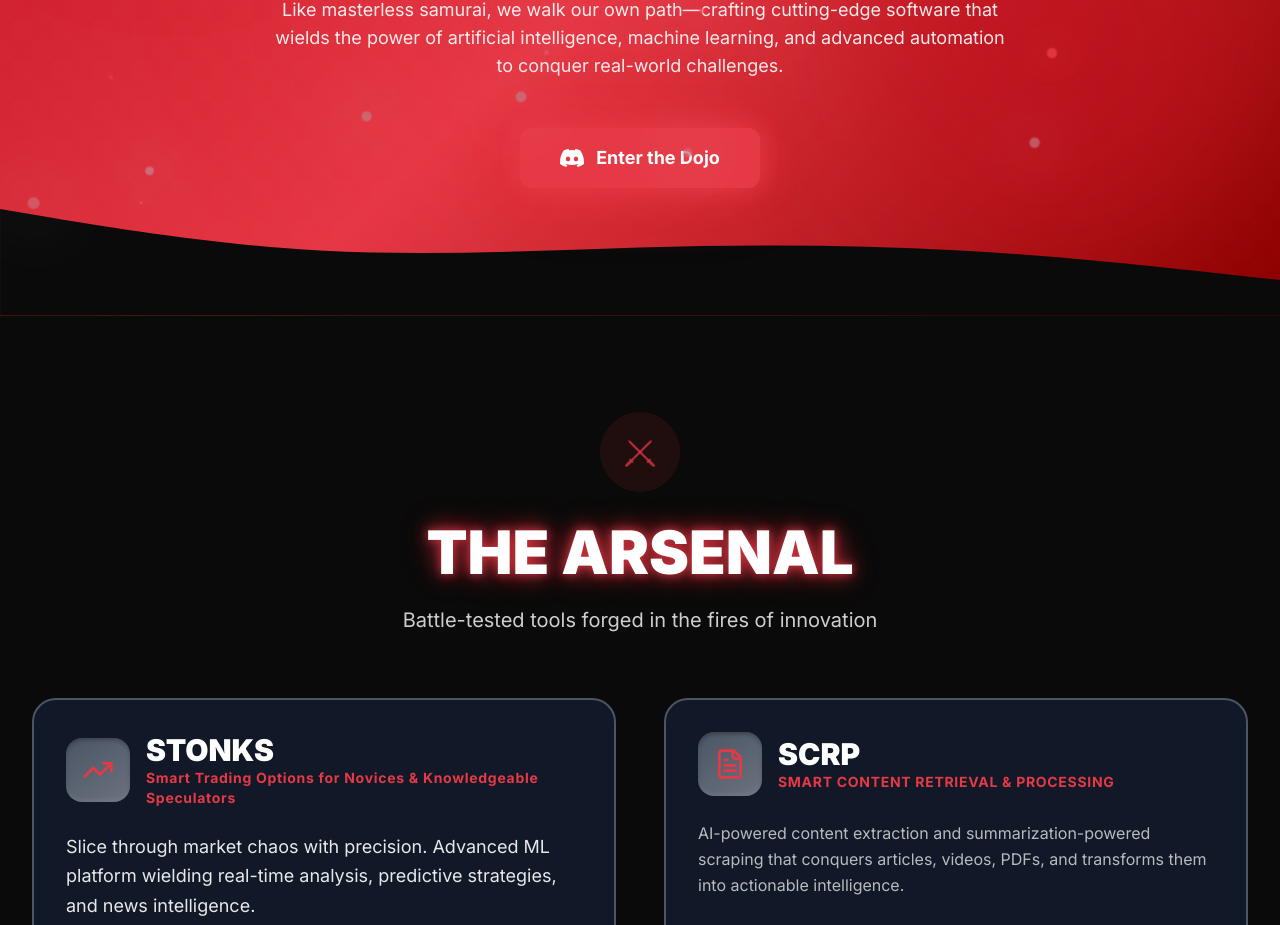
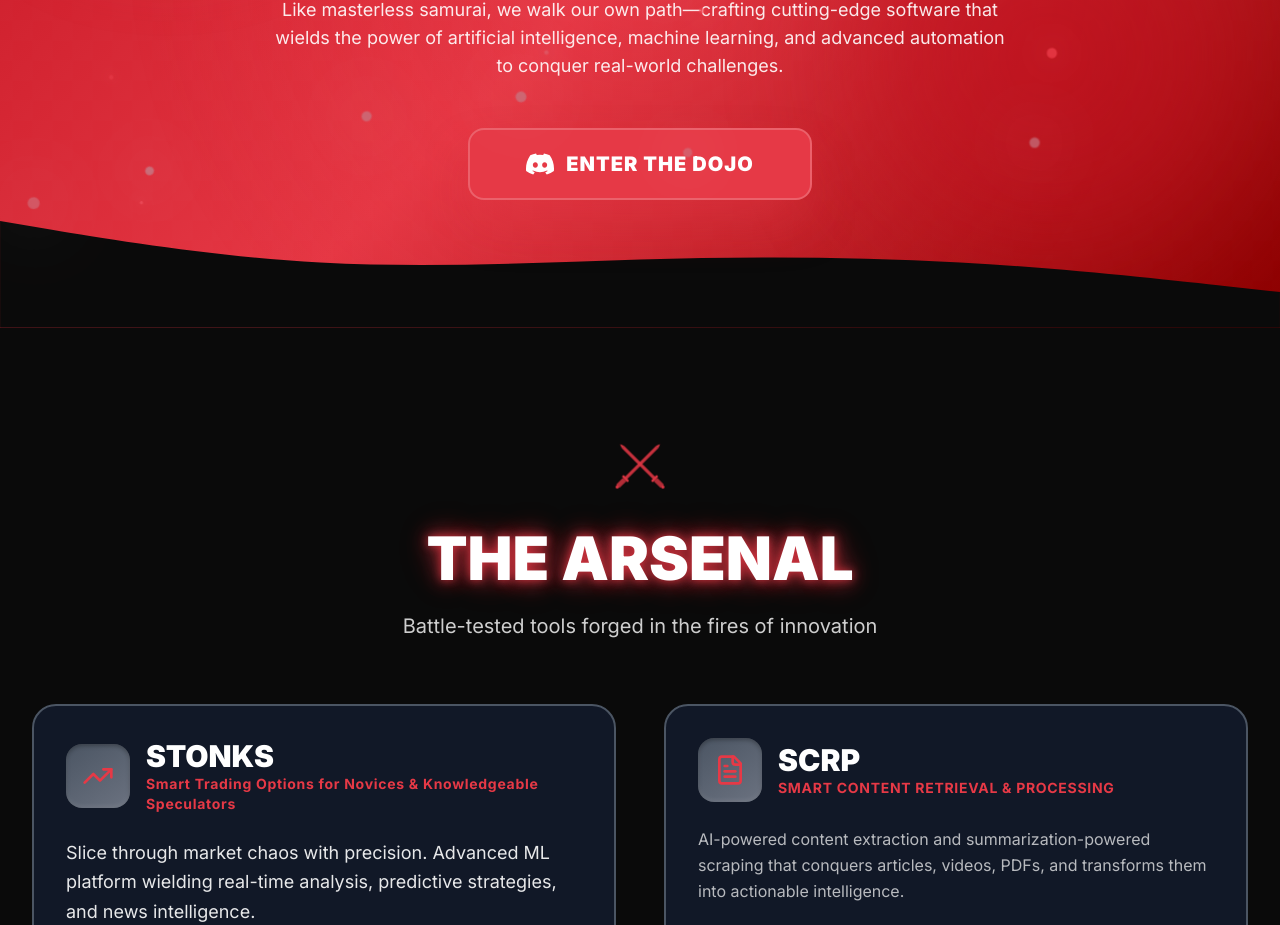
Before and after one commit to 54MUR-AI/RMG, a React (Vite) app: page /#/ in a window 1280 px wide. Shown: the part 498-1423 px from the top of the page. Built offline with nearby package versions, Linux system fonts and the light colour scheme.

Commit message:
Increase crossed katanas size and remove circular background

```diff
--- a/src/pages/Home.tsx
+++ b/src/pages/Home.tsx
@@ -50,9 +50,9 @@ export default function Home() {
                 href="https://discord.gg/EHcZ5PZ877"
                 target="_blank"
                 rel="noopener noreferrer"
-                className="group inline-flex items-center justify-center px-8 sm:px-10 py-3 sm:py-4 bg-samurai-red text-white rounded-xl font-bold text-base sm:text-lg hover:bg-samurai-red-dark transition-all transform hover:scale-105 flame-glow touch-manipulation"
+                className="group inline-flex items-center justify-center px-10 sm:px-14 py-4 sm:py-5 bg-samurai-red text-white rounded-2xl font-black text-lg sm:text-xl hover:bg-white hover:text-samurai-red transition-all duration-300 transform hover:scale-110 shadow-2xl shadow-samurai-red/50 hover:shadow-white/50 border-2 border-white/20 hover:border-samurai-red touch-manipulation uppercase tracking-wider"
               >
-                <DiscordIcon className="mr-3 group-hover:rotate-12 transition-transform" size={24} />
+                <DiscordIcon className="mr-3 group-hover:rotate-12 transition-transform duration-300" size={28} />
                 Enter the Dojo
               </a>
             </div>
@@ -74,8 +74,8 @@ export default function Home() {
 
         <div className="max-w-7xl mx-auto px-4 sm:px-6 lg:px-8 relative z-10">
           <div className="text-center mb-16">
-            <div className="inline-block p-4 bg-samurai-red/10 rounded-full mb-6">
-              <CrossedKatanasIcon size={48} className="text-samurai-red mx-auto animate-flame-flicker" />
+            <div className="mb-6">
+              <CrossedKatanasIcon size={80} className="text-samurai-red mx-auto animate-flame-flicker" />
             </div>
             <h2 className="text-3xl sm:text-4xl md:text-5xl lg:text-6xl font-black text-white mb-4 sm:mb-6 neon-text">
               THE ARSENAL
```
